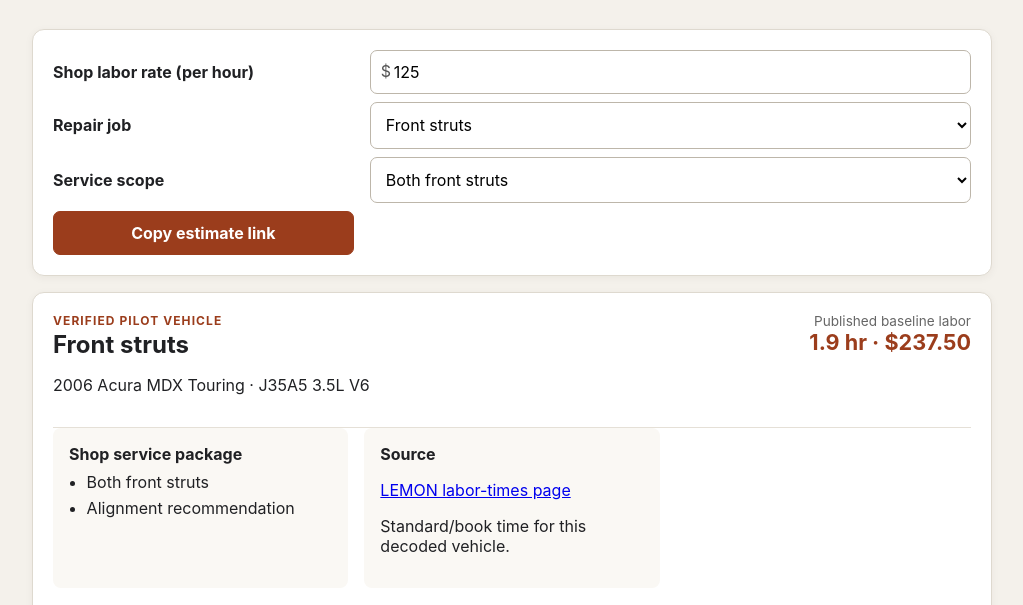
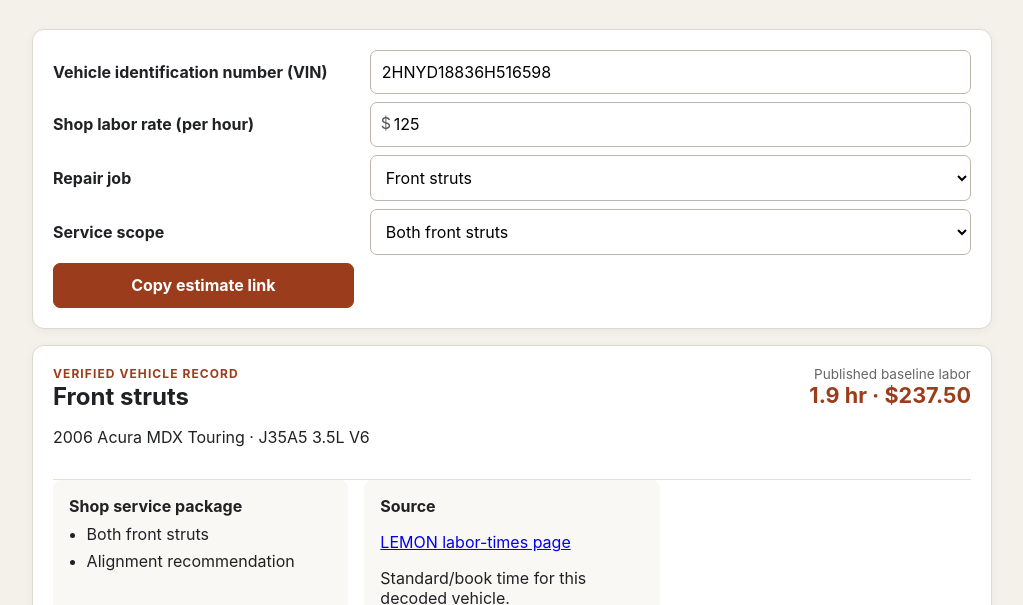
Before and after one commit to grafman56/mechanic-labor-estimator, a website with bundled scripts: page index.html in a window 1280 px wide. Shown: the part 191-796 px from the top of the page, without its empty margins (128-1151 px from the left). Built offline with nearby package versions, Linux system fonts and the light colour scheme.

Commit message:
Gate estimates by verified VIN records

```diff
--- a/app.js
+++ b/app.js
@@ -1,32 +1,53 @@
-import { getMdxJob, getMdxScope, mdxPilot } from './src/mdx.js';
+import { findVerifiedVehicle, getMdxJob, getMdxScope } from './src/mdx.js';
 
+const vinInput = document.querySelector('#vin');
 const rateInput = document.querySelector('#labor-rate');
 const jobSelect = document.querySelector('#job');
 const estimate = document.querySelector('#estimate');
 const scopeSelect = document.querySelector('#scope');
 const currency = new Intl.NumberFormat('en-US', { style: 'currency', currency: 'USD' });
 
-for (const [id, job] of Object.entries(mdxPilot.jobs)) jobSelect.add(new Option(job.name, id));
-document.querySelector('label[for="job-search"]').style.display = 'none';
-document.querySelector('#job-search').style.display = 'none';
-const categoryLabel = document.querySelector('label[for="category"]');
-categoryLabel.style.display = 'none';
-document.querySelector('#category').style.display = 'none';
+for (const selector of ['label[for="job-search"]', '#job-search', 'label[for="category"]', '#category']) {
+  document.querySelector(selector).style.display = 'none';
+}
+
+function setJobControlsEnabled(enabled) {
+  jobSelect.disabled = !enabled;
+  scopeSelect.disabled = !enabled;
+}
+
+function populateJobs(vehicle) {
+  if (jobSelect.dataset.vehicleVin === vehicle.vin) return;
+  jobSelect.replaceChildren();
+  for (const [id, job] of Object.entries(vehicle.jobs)) jobSelect.add(new Option(job.name, id));
+  jobSelect.dataset.vehicleVin = vehicle.vin;
+  scopeSelect.dataset.scope = '';
+}
+
+function renderUnavailable(vin) {
+  setJobControlsEnabled(false);
+  estimate.innerHTML = `<div class="estimate-heading"><div><p class="eyebrow">Vehicle verification required</p><h2>No verified estimate available</h2><p>${vin ? `VIN ${vin.toUpperCase()} has no reviewed vehicle/job records yet.` : 'Enter a 17-character VIN to select a reviewed vehicle record.'}</p></div></div><p class="job-note">This tool does not fall back to generic labor, parts, or access assumptions.</p>`;
+}
 
 function render() {
+  const vehicle = findVerifiedVehicle(vinInput.value);
+  if (!vehicle) { renderUnavailable(vinInput.value.trim()); return; }
+  populateJobs(vehicle);
+  setJobControlsEnabled(true);
   const job = getMdxJob(jobSelect.value);
   scopeSelect.replaceChildren();
   for (const [key, scope] of Object.entries(job.scopes)) scopeSelect.add(new Option(scope.label, key));
-  const saved = scopeSelect.dataset.scope;
-  const scope = getMdxScope(jobSelect.value, saved);
+  const scope = getMdxScope(jobSelect.value, scopeSelect.dataset.scope);
   scopeSelect.value = scope.key;
   scopeSelect.dataset.scope = scope.key;
   const rate = Number(rateInput.value);
   if (!Number.isFinite(rate) || rate <= 0) { estimate.innerHTML = '<p class="error">Enter a positive hourly labor rate.</p>'; return; }
   const access = job.accessRecommendations.length ? `<div class="parts-group"><h3>Access-aware recommendation</h3>${job.accessRecommendations.map((item) => `<p><strong>${item.job} — ${item.disposition}</strong><br>${item.reason}<br><em>${item.labor}</em><br><a href="${item.source}" target="_blank" rel="noreferrer">Procedure evidence</a></p>`).join('')}</div>` : '';
-  estimate.innerHTML = `<div class="estimate-heading"><div><p class="eyebrow">Verified pilot vehicle</p><h2>${job.name}</h2><p>${mdxPilot.year} ${mdxPilot.make} ${mdxPilot.model} · ${mdxPilot.engine}</p></div><div class="total"><span>Published baseline labor</span><strong>${scope.laborHours} hr · ${currency.format(scope.laborHours * rate)}</strong></div></div><div class="parts-grid"><div class="parts-group"><h3>Shop service package</h3><ul>${job.policyIncluded.map((x) => `<li>${x}</li>`).join('')}</ul></div><div class="parts-group"><h3>Source</h3><p><a href="${job.source}" target="_blank" rel="noreferrer">LEMON labor-times page</a></p><p>Standard/book time for this decoded vehicle.</p></div>${access}</div><p class="job-note">${job.note}</p>`;
+  estimate.innerHTML = `<div class="estimate-heading"><div><p class="eyebrow">Verified vehicle record</p><h2>${job.name}</h2><p>${vehicle.year} ${vehicle.make} ${vehicle.model} · ${vehicle.engine}</p></div><div class="total"><span>Published baseline labor</span><strong>${scope.laborHours} hr · ${currency.format(scope.laborHours * rate)}</strong></div></div><div class="parts-grid"><div class="parts-group"><h3>Shop service package</h3><ul>${job.policyIncluded.map((x) => `<li>${x}</li>`).join('')}</ul></div><div class="parts-group"><h3>Source</h3><p><a href="${job.source}" target="_blank" rel="noreferrer">LEMON labor-times page</a></p><p>Standard/book time for this decoded vehicle.</p></div>${access}</div><p class="job-note">${job.note}</p>`;
 }
+
 jobSelect.addEventListener('change', render);
 scopeSelect.addEventListener('change', () => { scopeSelect.dataset.scope = scopeSelect.value; render(); });
 rateInput.addEventListener('input', render);
+vinInput.addEventListener('input', render);
 render();
--- a/index.html
+++ b/index.html
@@ -16,6 +16,9 @@
     </header>
 
     <section class="controls" aria-label="Estimate controls">
+      <label for="vin">Vehicle identification number (VIN)</label>
+      <input id="vin" type="text" value="2HNYD18836H516598" maxlength="17" autocapitalize="characters" autocomplete="off">
+
       <label for="labor-rate">Shop labor rate (per hour)</label>
       <div class="rate-input"><span>$</span><input id="labor-rate" type="number" min="1" step="1" value="125" inputmode="decimal"></div>
 
--- a/src/mdx.js
+++ b/src/mdx.js
@@ -51,6 +51,10 @@ export const mdxPilot = {
 
 export function getMdxJob(id) { return jobs[id]; }
 
+export function findVerifiedVehicle(vin) {
+  return String(vin).trim().toUpperCase() === mdxPilot.vin ? mdxPilot : null;
+}
+
 export function getMdxScope(id, scopeKey) {
   const job = getMdxJob(id);
   const key = scopeKey && job.scopes[scopeKey] ? scopeKey : (job.scopes.both ? 'both' : 'default');
```
Also changed, not shown: test/mdx.test.mjs (+6 -1 lines), README.md.
